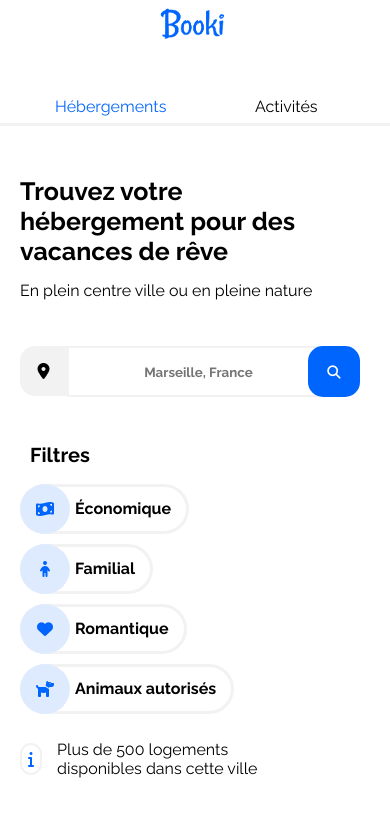
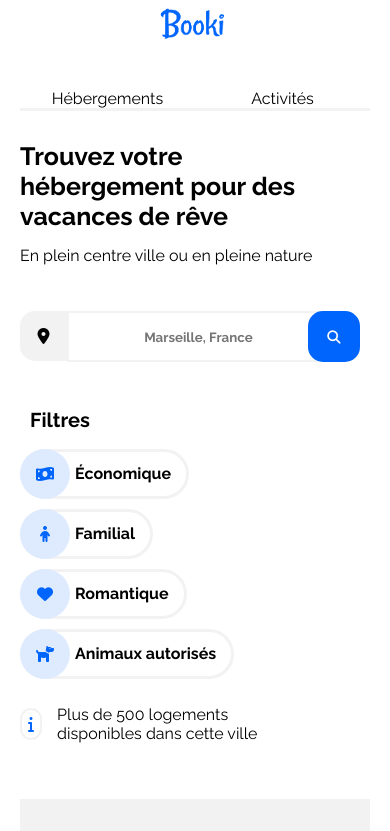
Before and after one commit to vitinolo/thibautlenoir_2_20092021, a plain HTML site: page index.html in a window 390 px wide. Shown: the top 831 px of the page. Drawn offline with nearby package versions, Linux system fonts and the light colour scheme.

Commit message:
menu nav (barre de scroll)

```diff
--- a/styles.css
+++ b/css/styles.css
@@ -1,4 +1,4 @@
-/*couleur fond de page , couleur police,marge*/
+/* police*/
 @import url('https://fonts.googleapis.com/css2?family=Raleway:wght@300;400;500;600;700;800;900&display=swap');
 
 .container{
@@ -34,48 +34,24 @@ nav{
     align-items: center;
     justify-content:space-between;
 }
-.hebergact{
+.nav-items{
+    width:30%;
     display:flex;
-    width:400px;
+    align-items:center;
+    justify-content: space-between;
+}
+.items{
+    display:flex;
+    color:black;
+    width:50%;
+    justify-content:center;
+}
+.items:hover{
     color:#0065fc;
-    align-items:center;
+    border-top: 3px solid #0065fc;
+    border-bottom: 3px solid transparent;
 }
-.hebergements{
-    width:50%;
-    height:40px;
-}
-.hebergements a{
-    display:flex;
-    border-top:3px solid transparent;
-    height:40px;
-    align-items:center;
-}
-.hebergements a:hover{
-    color: #0065fc;
-    border-top:3px solid #0065fc;
-}
-.wordheber{
-    width:100%;
-    margin-left:50px;
-}
-.activites{
-    width:50%;
-    height:40px;
-}
-.activites a{
-    display:flex;
-    border-top:3px solid transparent;
-    height:40px;
-    color:black;
-    align-items:center;
-}
-.activites a:hover{
-    color: #0065fc;
-    border-top:3px solid #0065fc;
-}
-.wordactiv{
-    margin-left:50px;
-}
+
 .logobooki{
     width:100px;
 }
@@ -381,25 +357,24 @@ h3{
 }
 .photoblock1,.photoblock4{
     width:100%;
-    height:93%;
+    height:100%;
     object-fit: cover;
     border-radius:15px 15px 0px 0px;
 }
 .photoblock2{
     width:100%;
-    height:265.52px;
+    height:252.52px;
     object-fit:cover;
     border-radius:15px 15px 0px 0px;
 }
 .photoblock3{
     width:100%;
-    height:156.72px;
+    height:140.72px;
     object-fit:cover;
     border-radius:15px 15px 0px 0px;
 }
 .photoblock5,.photoblock6{
     width:100%;
-    height:211.12px;
     object-fit:cover;
     border-radius:15px 15px 0px 0px;
 }
@@ -531,47 +506,19 @@ li{
         width:100%;
         flex-direction:column;
     }
-    .hebergact{
-        max-width:535.2px;
+    .nav-items{
+        width:100%;
     }
-    .hebergements a:hover{
+    .items:hover{
         color: #0065fc;
         border-bottom:3px solid #0065fc;
         border-top: 3px solid transparent;
     }
-    .hebergements{
+    .items{
+        border-bottom:3px solid #f2f2f2;
+        border-top:3px solid transparent;
         display:flex;
         width:50%;
-        border-bottom:3px solid #f2f2f2;
-        margin:0px 0px 20px 0px;
-        padding-bottom:20px;
-    }
-    .hebergements a{
-        width:100%;
-        border-bottom: 3px solid transparent;
-    }
-    .wordheber{
-        margin:0px 0px 0px 40px;
-        padding:0px 0px 0px 20px;
-    }
-    .activites a:hover{
-        color: #0065fc;
-        border-bottom:3px solid #0065fc;
-        border-top: 3px solid transparent;
-    }
-    .activites{
-        display:flex;
-        width:50%;
-        border-bottom:3px solid #f2f2f2;
-        margin:0px 0px 20px 0px;
-    }
-    .activites a{
-        width:100%;
-        border-bottom: 3px solid transparent;
-    }
-    .wordactiv{
-        margin:0px 0px 0px 40px;
-        padding:0px 0px 0px 20px;
     }
     .logobooki{
         margin-bottom:35px;
--- a/index.html
+++ b/index.html
@@ -3,7 +3,7 @@
       <!--head-->
       <head>
          <meta charset="utf-8" />
-         <link rel="stylesheet" href="styles.css">
+         <link rel="stylesheet" href="css\styles.css">
          <script src="https://kit.fontawesome.com/4f6e946007.js" crossorigin="anonymous"></script>
          <link rel="stylesheet" href="https://cdn.jsdelivr.net/npm/bootstrap-icons@1.5.0/font/bootstrap-icons.css"
          integrity="sha384-tKLJeE1ALTUwtXlaGjJYM3sejfssWdAaWR2s97axw4xkiAdMzQjtOjgcyw0Y50KU" crossorigin="anonymous">
@@ -18,13 +18,9 @@
                   <div class="logo">
                      <img class="logobooki" src="images/logo/Booki@3x.png" alt="logo booki"/>
                   </div>
-                  <div class="hebergact">
-                     <div class="hebergements">
-                        <a href="#hebergement"><span class="wordheber">Hébergements</span></a>
-                     </div>
-                     <div class="activites">
-                        <a href="#activites"><span class="wordactiv">Activités</span></a>
-                     </div>
+                  <div class="nav-items">
+                     <a href="#hebergement" class="items">Hébergements</a>
+                     <a href="#activites" class="items">Activités</a>
                   </div>
                </nav>
                <!--titre h1-->
```
Lines whose indentation alone changed are shown as unchanged.
